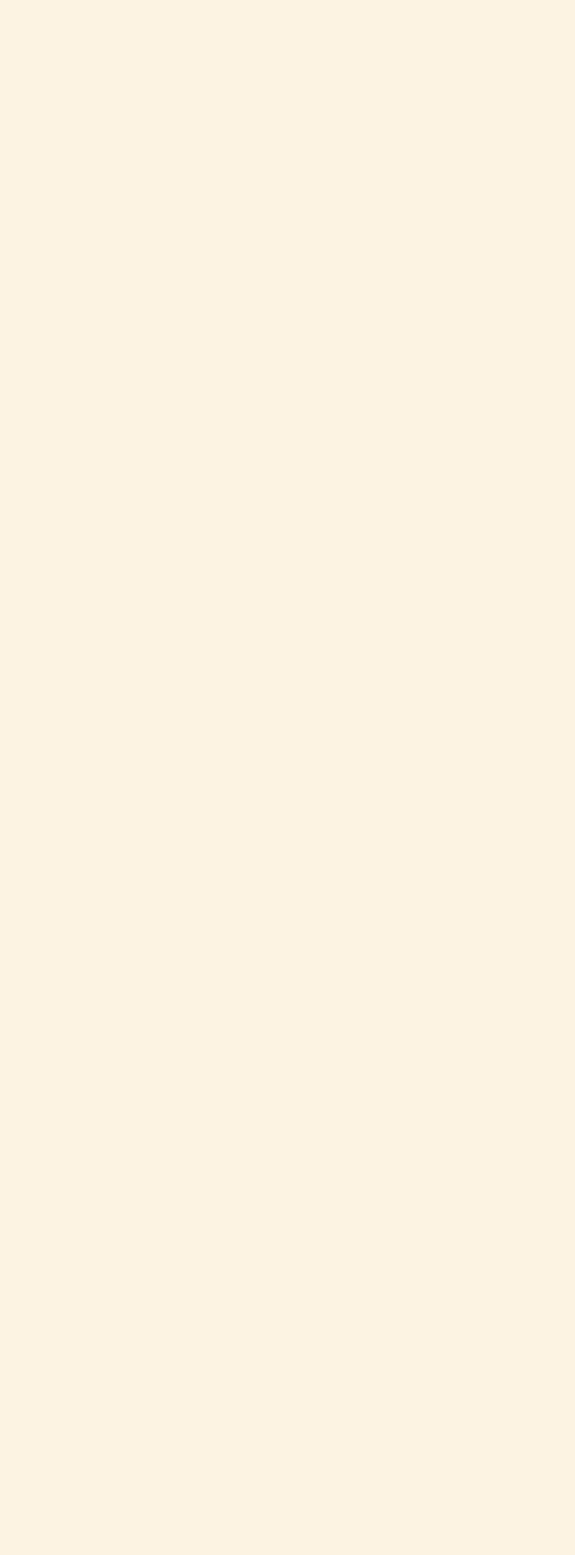
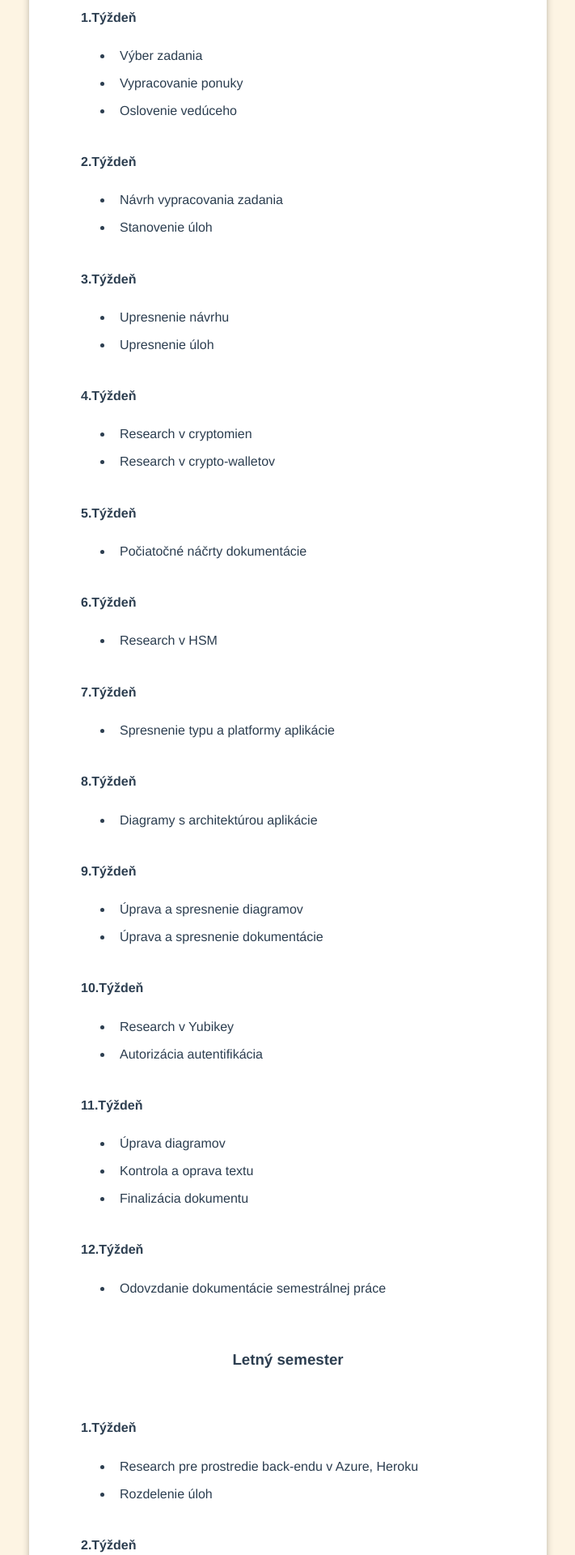
Before and after one commit to Omnia2G/TP1, a Vue app: page /progress in a window 1280 px wide. Shown: the part 320-2240 px from the top of the page at 81% size, without its empty margins (284-995 px from the left). Before the commit the page ends 800 px from the top, so only its background shows below. Built offline with nearby package versions, Linux system fonts and the light colour scheme.

Commit message:
Progress page

```diff
--- /dev/null
+++ b/src/components/ProgressPage.vue
@@ -0,0 +1,210 @@
+<template>
+  <base-card>
+    <h2><b>Vývoj projektu v akad. roku: 22/23</b></h2><br><br>
+    <h3>Zimný semester</h3>
+    <div class="container">
+      <ul class="progress_list">
+        <li>
+          <h4>1.Týždeň</h4>
+          <ul class="week_list">
+            <li>Výber zadania</li>
+            <li>Vypracovanie ponuky</li>
+            <li>Oslovenie vedúceho</li>
+          </ul>
+        </li>
+        <li>
+          <h4>2.Týždeň</h4>
+          <ul class="week_list">
+            <li>Návrh vypracovania zadania</li>
+            <li>Stanovenie úloh</li>
+          </ul>
+        </li>
+        <li>
+          <h4>3.Týždeň</h4>
+          <p></p>
+          <ul class="week_list">
+            <li>Upresnenie návrhu</li>
+            <li>Upresnenie úloh</li>
+          </ul>
+        </li>
+        <li>
+          <h4>4.Týždeň</h4>
+          <ul class="week_list">
+            <li>Research v cryptomien</li>
+            <li>Research v crypto-walletov</li>
+          </ul>
+        </li>
+        <li>
+          <h4>5.Týždeň</h4>
+          <ul class="week_list">
+            <li>Počiatočné náčrty dokumentácie</li>
+          </ul>
+        </li>
+        <li>
+          <h4>6.Týždeň</h4>
+          <ul class="week_list">
+            <li>Research v HSM</li>
+          </ul>
+        </li>
+        <li>
+          <h4>7.Týždeň</h4>
+          <ul class="week_list">
+            <li>Spresnenie typu a platformy aplikácie</li>
+          </ul>
+        </li>
+        <li>
+          <h4>8.Týždeň</h4>
+          <ul class="week_list">
+            <li>Diagramy s architektúrou aplikácie</li>
+          </ul>
+        </li>
+        <li>
+          <h4>9.Týždeň</h4>
+          <ul class="week_list">
+             <li>Úprava a spresnenie diagramov</li>
+            <li>Úprava a spresnenie dokumentácie</li>
+          </ul>
+        </li>
+        <li>
+          <h4>10.Týždeň</h4>
+          <ul class="week_list">
+            <li>Research v Yubikey</li>
+            <li>Autorizácia autentifikácia</li>
+          </ul>
+        </li>
+        <li>
+          <h4>11.Týždeň</h4>
+          <ul class="week_list">
+            <li>Úprava diagramov</li>
+            <li>Kontrola a oprava textu</li>
+            <li>Finalizácia dokumentu</li>
+          </ul>
+        </li>
+        <li>
+          <h4>12.Týždeň</h4>
+          <ul class="week_list">
+            <li>Odovzdanie dokumentácie semestrálnej práce</li>
+          </ul>
+        </li>
+      </ul>
+    </div>
+    <br><h3>Letný semester</h3>
+    <div class="container">
+      <ul class="progress_list">
+        <li>
+          <h4>1.Týždeň</h4>
+          <ul class="week_list">
+            <li>Research pre prostredie back-endu v Azure, Heroku</li>
+            <li>Rozdelenie úloh</li>
+          </ul>
+        </li>
+        <li>
+          <h4>2.Týždeň</h4>
+          <ul class="week_list">
+            <li>Prístup k HSM od spoločnosti Ntrust</li>
+            <li>Vytvorenie statickej IP pre HSM</li>
+          </ul>
+        </li>
+        <li>
+          <h4>3.Týždeň</h4>
+          <ul class="week_list">
+            <li>Začiatok vývoja front-endu aplikácie</li>
+            <li>Začiatok vývoja back-endu aplikácie</li>
+            <li>Vytvorenie databázy</li>
+          </ul>
+        </li>
+        <li>
+          <h4>4.Týždeň</h4>
+          <ul class="week_list">
+            <li>Vývoj front-endu</li>
+            <li>Vývoj back-endu</li>
+            <li>Vývoj databázy</li>
+          </ul>
+        </li>
+        <li>
+          <h4>5.Týždeň</h4>
+          <ul class="week_list">
+            <li>Vývoj front-endu</li>
+            <li>Vývoj back-endu</li>
+            <li>Vývoj databázy</li>
+          </ul>
+        </li>
+        <li>
+          <h4>6.Týždeň</h4>
+          <ul class="week_list">
+            <li>Vývoj front-endu</li>
+            <li>Vývoj back-endu</li>
+            <li>Vývoj databázy</li>
+          </ul>
+        </li>
+        <li>
+          <h4>7.Týždeň</h4>
+          <ul class="week_list">
+            <li>Vývoj front-endu</li>
+            <li>Vývoj back-endu</li>
+          </ul>
+        </li>
+        <li>
+          <h4>8.Týždeň</h4>
+          <ul class="week_list">
+            <li>Vývoj front-endu</li>
+            <li>Vývoj back-endu</li>
+          </ul>
+        </li>
+        <li>
+          <h4>9.Týždeň</h4>
+          <ul class="week_list">
+             <li>Testovanie front-endu</li>
+            <li>Testovanie back-endu</li>
+            <li>Testovanie databázy</li>
+          </ul>
+        </li>
+        <li>
+          <h4>10.Týždeň</h4>
+          <ul class="week_list">
+            <li>Pridanie dokumentácie front-endu</li>
+            <li>Pridanie dokumentácie back-endu</li>
+            <li>Pridanie dokumentácie testov</li>
+          </ul>
+        </li>
+        <li>
+          <h4>11.Týždeň</h4>
+          <ul class="week_list">
+            <li>Finalizácia aplikácie</li>
+            <li>Finalizácia dokumentácie</li>
+          </ul>
+        </li>
+        <li>
+          <h4>12.Týždeň</h4>
+          <ul class="week_list">
+            <li>Kontrola všetkých súborov</li>
+            <li>Odovzdanie celého projektu</li>
+          </ul>
+        </li>
+      </ul>
+    </div>
+  </base-card>
+</template>
+
+<style scoped>
+h1,
+h2,
+h3 {
+  text-align: center;
+}
+.container{
+  text-align: left;
+}
+
+.progress_list {
+  display: inline-block;
+  text-align: left;
+}
+.progress_list li {
+  padding: 0.5rem;
+  list-style-type: none;
+}
+.week_list li{
+  list-style-type: disc;
+}
+</style>
--- a/src/components/layout/TheHeader.vue
+++ b/src/components/layout/TheHeader.vue
@@ -11,6 +11,9 @@
         <ul>
           <li>
             <router-link to="/">Home</router-link>
+          </li>
+          <li>
+            <router-link to="/progress">Progress</router-link>
           </li>
           <li>
             <router-link to="/records">Records</router-link>
--- a/src/router/index.js
+++ b/src/router/index.js
@@ -3,6 +3,7 @@ import Home from "../components/HelloWorld.vue";
 import Upload from "../components/UploaderCmp.vue";
 import Team from "../components/TeamMembers.vue";
 import NotFound from "../components/NotFound.vue";
+import ProgressPage from "../components/ProgressPage.vue";
 
 
 
@@ -11,6 +12,7 @@ const router = createRouter({
   history: createWebHistory(),
   routes: [
     { path: "/", name: "home", component: Home },
+    { path: "/progress", name: "progress", component: ProgressPage },
     { path: "/records", name: "records", component: Upload },
     { path: "/team", name: "team", component: Team },
     { path: "/:notFound(.*)", component: NotFound },
```
